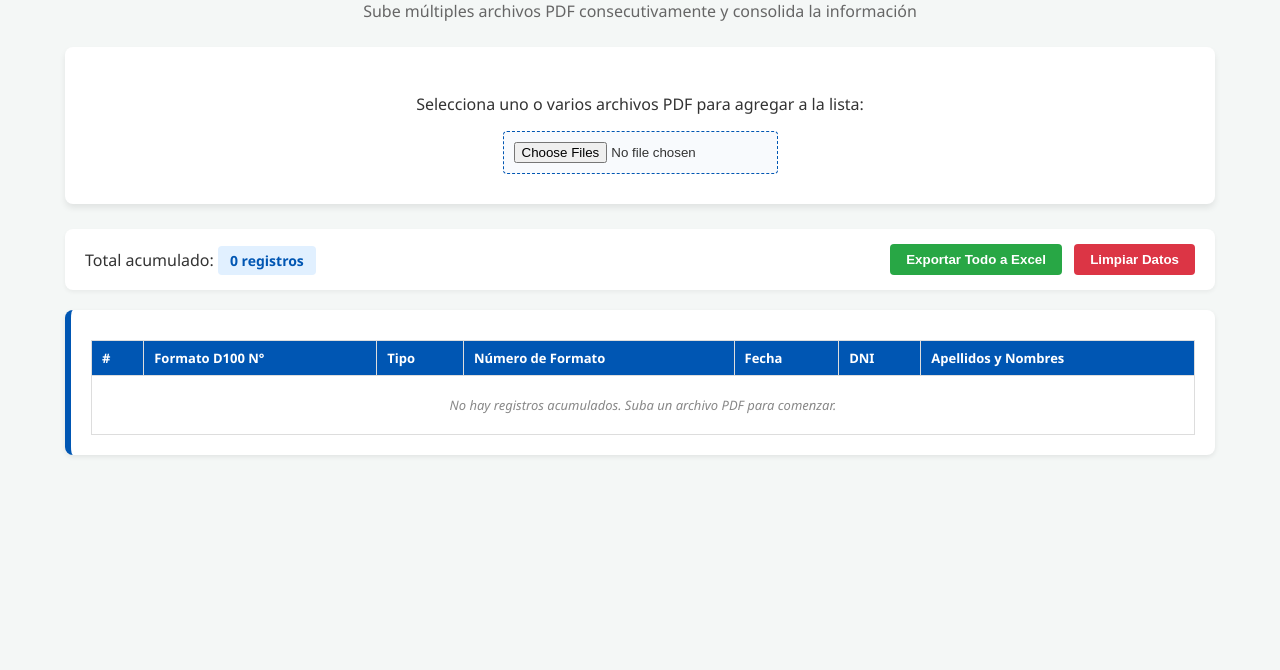
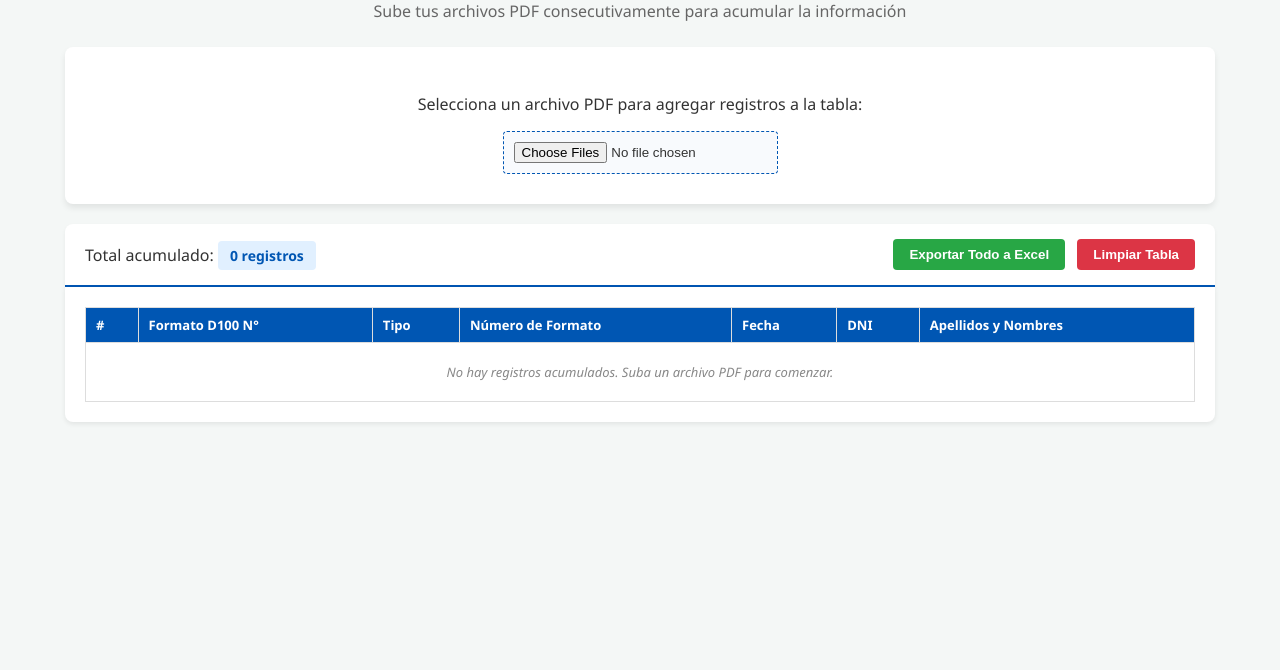
Before and after one commit to ERojas022/convertidor-pdf-excel, a plain HTML site: page index.html in a window 1280 px wide. Shown: the part 130-800 px from the top of the page. Drawn offline with Linux system fonts and the light colour scheme; a script that the page names is missing.

Commit message:
Update index.html

```diff
--- a/index.html
+++ b/index.html
@@ -3,7 +3,7 @@
 <head>
   <meta charset="UTF-8">
   <meta name="viewport" content="width=device-width, initial-scale=1.0">
-  <title>Lector y Acumulador de Formatos D100 / MIDIS</title>
+  <title>Acumulador de Registros D100</title>
   <!-- Librería PDF.js -->
   <script src="https://cdnjs.cloudflare.com/ajax/libs/pdf.js/3.11.174/pdf.min.js"></script>
   <style>
@@ -31,7 +31,7 @@
       border-radius: 8px;
       box-shadow: 0 4px 6px rgba(0,0,0,0.08);
       text-align: center;
-      margin-bottom: 25px;
+      margin-bottom: 20px;
     }
     input[type="file"] {
       padding: 10px;
@@ -46,9 +46,9 @@
       align-items: center;
       background: white;
       padding: 15px 20px;
-      border-radius: 8px;
-      margin-bottom: 20px;
+      border-radius: 8px 8px 0 0;
       box-shadow: 0 2px 4px rgba(0,0,0,0.05);
+      border-bottom: 2px solid #0056b3;
     }
     .badge {
       background: #e1f0ff;
@@ -82,14 +82,12 @@
     .table-container {
       background: white;
       padding: 20px;
-      border-radius: 8px;
+      border-radius: 0 0 8px 8px;
       box-shadow: 0 2px 5px rgba(0,0,0,0.08);
-      border-left: 6px solid #0056b3;
     }
     table {
       width: 100%;
       border-collapse: collapse;
-      margin-top: 10px;
       font-size: 13px;
     }
     th, td {
@@ -108,11 +106,11 @@
 </head>
 <body>
 
-  <h1>Acumulador de Registros - D100</h1>
-  <p class="subtitle">Sube múltiples archivos PDF consecutivamente y consolida la información</p>
+  <h1>Extractor de Registros - D100</h1>
+  <p class="subtitle">Sube tus archivos PDF consecutivamente para acumular la información</p>
 
   <div class="upload-box">
-    <p>Selecciona uno o varios archivos PDF para agregar a la lista:</p>
+    <p>Selecciona un archivo PDF para agregar registros a la tabla:</p>
     <input type="file" id="fileInput" accept="application/pdf" multiple />
   </div>
 
@@ -122,7 +120,7 @@
     </div>
     <div>
       <button class="btn btn-export" onclick="exportCSV()">Exportar Todo a Excel</button>
-      <button class="btn btn-clear" onclick="clearAllData()">Limpiar Datos</button>
+      <button class="btn btn-clear" onclick="clearAllData()">Limpiar Tabla</button>
     </div>
   </div>
 
@@ -152,7 +150,7 @@
   <script>
     pdfjsLib.GlobalWorkerOptions.workerSrc = 'https://cdnjs.cloudflare.com/ajax/libs/pdf.js/3.11.174/pdf.worker.min.js';
 
-    // Arreglo global para almacenar todos los registros acumulados
+    // Lista global donde se acumulan los registros
     let allAccumulatedRecords = [];
 
     document.getElementById('fileInput').addEventListener('change', async function(e) {
@@ -172,12 +170,12 @@
         }
 
         const newRecords = parsePDF(fullText);
+        // Acumular los nuevos registros al final del arreglo existente
         allAccumulatedRecords = allAccumulatedRecords.concat(newRecords);
       }
 
       renderTable();
-      // Limpiar input para permitir volver a cargar el mismo archivo si es necesario
-      this.value = '';
+      this.value = ''; // Permite cargar más archivos sin recargar la página
     });
 
     function parsePDF(text) {
@@ -186,14 +184,14 @@
                         text.match(/FORMATO D100 Nro\.\s*:\s*(\d+)/i);
       const d100Number = d100Match ? d100Match[1] : 'No identificado';
 
-      // 2. Aislar la sección del anexo
+      // 2. Aislar anexo de registros
       let cleanedText = text;
       const inicioTabla = text.search(/ANEXO DEL FORMATO D100|RELACIÓN DE FORMATOS/i);
       if (inicioTabla !== -1) {
         cleanedText = text.substring(inicioTabla);
       }
 
-      // 3. Delimitar bloques por FSU o S100
+      // 3. Separar bloques por FSU o S100
       const textWithMarkers = cleanedText.replace(/\b(FSU|S100)\b(?=\s+\d{7,8})/g, '|||$1');
       const blocks = textWithMarkers.split('|||').filter(b => b.trim().startsWith('FSU') || b.trim().startsWith('S100'));
 
@@ -280,7 +278,7 @@
     }
 
     function clearAllData() {
-      if (confirm("¿Estás seguro de que deseas borrar todos los registros acumulados?")) {
+      if (confirm("¿Estás seguro de que deseas vaciar toda la tabla?")) {
         allAccumulatedRecords = [];
         renderTable();
       }
```
